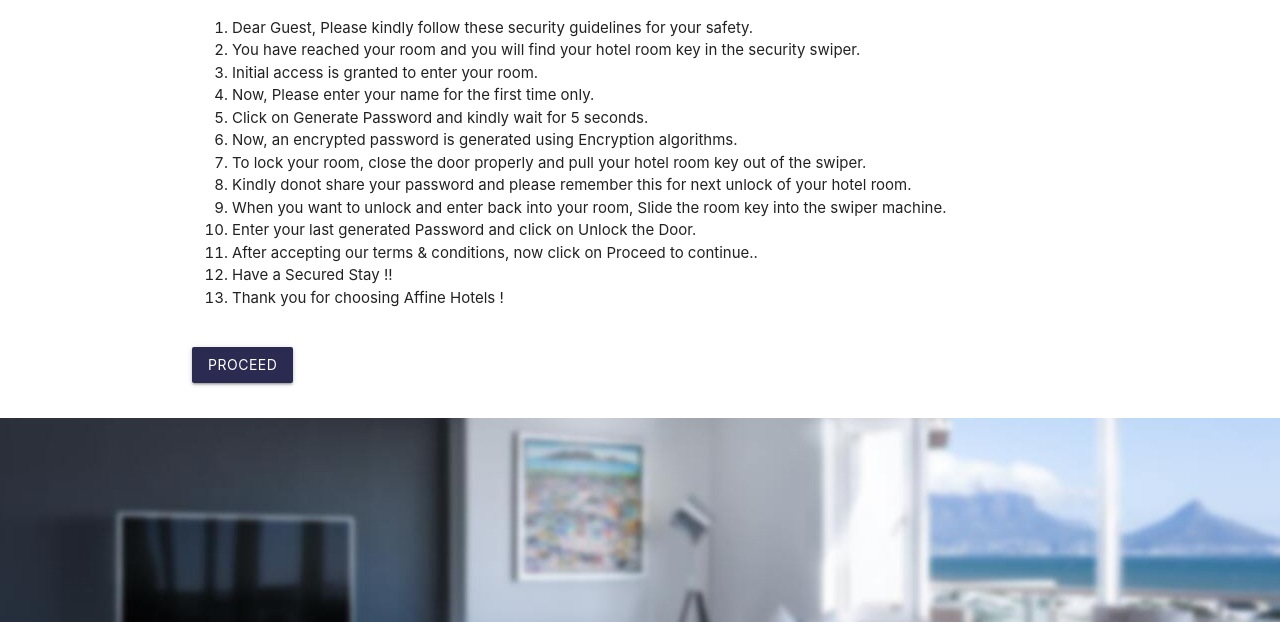
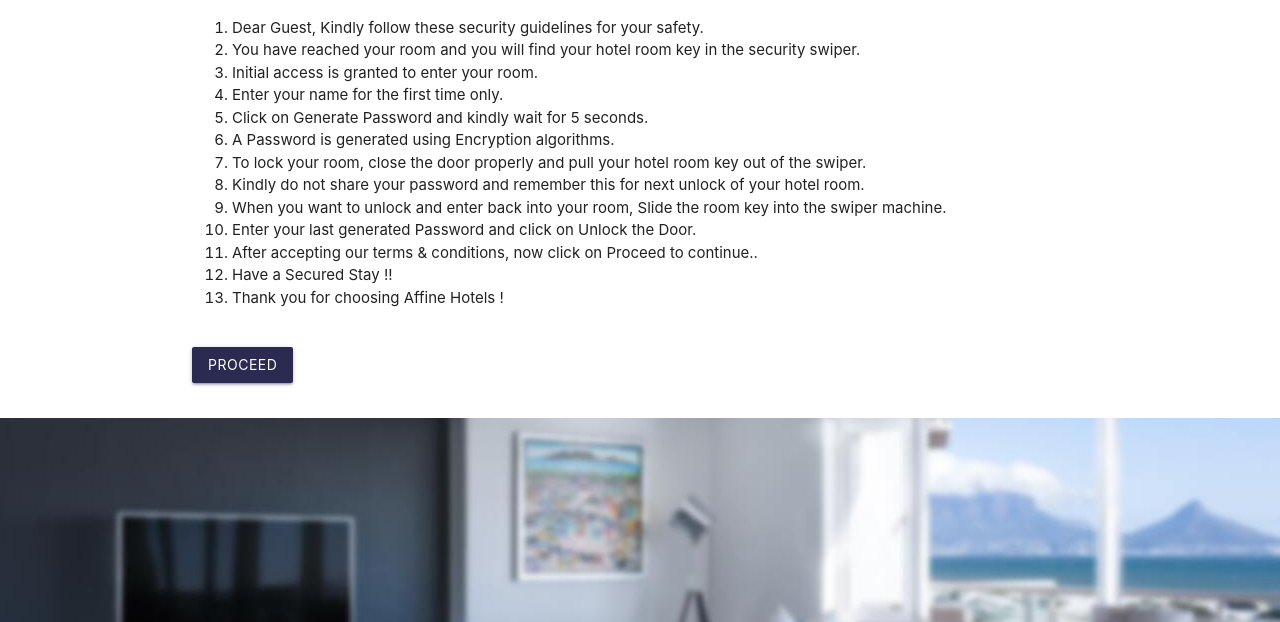
Before and after one commit to GudiVaraprasad/Affine-Hotels, a plain HTML site: page demo.html in a window 1280 px wide. Shown: the part 178-800 px from the top of the page. Drawn offline with nearby package versions, Linux system fonts and the light colour scheme; a web font is replaced by a local one.

Commit message:
Update demo.html

```diff
--- a/demo.html
+++ b/demo.html
@@ -56,14 +56,14 @@
         <h2 class="header center">How to use Security Swiper ?</h2>
         <p class="grey-text text-darken-3">
           <ol>
-            <li>Dear Guest, Please kindly follow these security guidelines for your safety.</li>
+            <li>Dear Guest, Kindly follow these security guidelines for your safety.</li>
             <li>You have reached your room and you will find your hotel room key in the security swiper.</li>
             <li>Initial access is granted to enter your room.</li>
-            <li>Now, Please enter your name for the first time only.</li>
+            <li>Enter your name for the first time only.</li>
             <li>Click on Generate Password and kindly wait for 5 seconds.</li>
-            <li>Now, an encrypted password is generated using Encryption algorithms.</li>
+            <li>A Password is generated using Encryption algorithms.</li>
             <li>To lock your room, close the door properly and pull your hotel room key out of the swiper.</li>
-            <li>Kindly donot share your password and please remember this for next unlock of your hotel room.</li>
+            <li>Kindly do not share your password and remember this for next unlock of your hotel room.</li>
             <li>When you want to unlock and enter back into your room, Slide the room key into the swiper machine.</li>
             <li>Enter your last generated Password and click on Unlock the Door.</li>
             <li>After accepting our terms & conditions, now click on Proceed to continue..</li>
```
